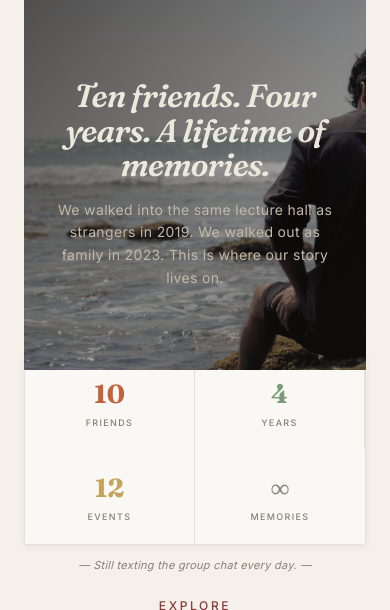
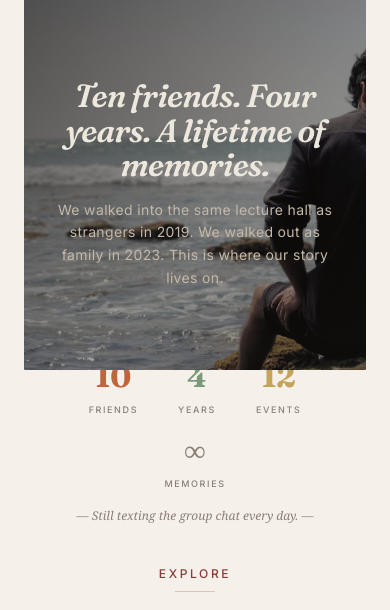
Before and after one commit to sojib96/elon_boys, a FastAPI app: page / in a window 390 px wide. Shown: the part 50-660 px from the top of the page. Run offline with FastAPI, Linux system fonts and the light colour scheme; some libraries are stand-ins or nearby versions; some web fonts are replaced.

Commit message:
Stats block: horizontal editorial row, no box/border, thin hairline separators, larger numerals

```diff
--- a/app/templates/home.html
+++ b/app/templates/home.html
@@ -14,11 +14,16 @@
         line-height: 1.08;
     }
 
-    .home-stat {
-        border-right: 1px solid #E8E0D6;
+    .stat-sep {
+        display: none;
     }
-    .home-stat:last-child {
-        border-right: 0;
+    @media (min-width: 768px) {
+        .stat-sep {
+            display: block;
+            width: 1px;
+            height: 32px;
+            background: #D4C9B8;
+        }
     }
 
     .explore-tile {
@@ -136,33 +141,35 @@
 
 {# ── STATS + EXPLORE (overlaps hero bottom) ── #}
 <div class="-mt-12 md:-mt-14 mb-16">
-    <div class="grid md:grid-cols-5 gap-6 md:gap-8">
 
-        {# ── STATS (sits on hero edge) ── #}
-        <div class="md:col-span-2">
-            <div class="grid grid-cols-2 rounded-sm overflow-hidden bg-[#FAF8F4]" style="border: 1px solid #E8E0D6; box-shadow: 0 2px 8px rgba(26,22,20,0.06);">
-                <div class="home-stat px-4 py-5 text-center">
-                    <span class="block" style="font-family: 'Fraunces', Georgia, serif; font-weight: 700; font-size: 26px; color: #C1633B;">10</span>
-                    <span class="block text-[9px] text-[#8A7F76] uppercase tracking-[0.15em] font-medium font-sans mt-0.5">Friends</span>
-                </div>
-                <div class="home-stat px-4 py-5 text-center">
-                    <span class="block" style="font-family: 'Fraunces', Georgia, serif; font-weight: 700; font-size: 26px; color: #7A9A7A;">4</span>
-                    <span class="block text-[9px] text-[#8A7F76] uppercase tracking-[0.15em] font-medium font-sans mt-0.5">Years</span>
-                </div>
-                <div class="home-stat px-4 py-5 text-center">
-                    <span class="block" style="font-family: 'Fraunces', Georgia, serif; font-weight: 700; font-size: 26px; color: #C4A35A;">12</span>
-                    <span class="block text-[9px] text-[#8A7F76] uppercase tracking-[0.15em] font-medium font-sans mt-0.5">Events</span>
-                </div>
-                <div class="home-stat px-4 py-5 text-center">
-                    <span class="block" style="font-family: 'Fraunces', Georgia, serif; font-weight: 700; font-size: 26px; color: #8A7F76;">&infin;</span>
-                    <span class="block text-[9px] text-[#8A7F76] uppercase tracking-[0.15em] font-medium font-sans mt-0.5">Memories</span>
-                </div>
+    {# ── STATS (horizontal editorial row, no box) ── #}
+    <div class="mb-10 md:mb-12">
+        <div class="flex flex-wrap items-center justify-center gap-y-3">
+            <div class="px-5 md:px-10 text-center">
+                <span class="block" style="font-family: 'Fraunces', Georgia, serif; font-weight: 700; font-size: 30px; color: #C1633B;">10</span>
+                <span class="block text-[9px] text-[#8A7F76] uppercase tracking-[0.18em] font-medium font-sans mt-1">Friends</span>
             </div>
-            <p class="text-center text-[11px] text-[#8A7F76] font-sans italic tracking-wide mt-3">&mdash; Still texting the group chat every day. &mdash;</p>
+            <span class="stat-sep" aria-hidden="true"></span>
+            <div class="px-5 md:px-10 text-center">
+                <span class="block" style="font-family: 'Fraunces', Georgia, serif; font-weight: 700; font-size: 30px; color: #7A9A7A;">4</span>
+                <span class="block text-[9px] text-[#8A7F76] uppercase tracking-[0.18em] font-medium font-sans mt-1">Years</span>
+            </div>
+            <span class="stat-sep" aria-hidden="true"></span>
+            <div class="px-5 md:px-10 text-center">
+                <span class="block" style="font-family: 'Fraunces', Georgia, serif; font-weight: 700; font-size: 30px; color: #C4A35A;">12</span>
+                <span class="block text-[9px] text-[#8A7F76] uppercase tracking-[0.18em] font-medium font-sans mt-1">Events</span>
+            </div>
+            <span class="stat-sep" aria-hidden="true"></span>
+            <div class="px-5 md:px-10 text-center">
+                <span class="block" style="font-family: 'Fraunces', Georgia, serif; font-weight: 700; font-size: 30px; color: #8A7F76;">&infin;</span>
+                <span class="block text-[9px] text-[#8A7F76] uppercase tracking-[0.18em] font-medium font-sans mt-1">Memories</span>
+            </div>
         </div>
+        <p class="text-center text-[12px] text-[#8A7F76] italic mt-4" style="font-family: Georgia, 'Times New Roman', serif;">&mdash; Still texting the group chat every day. &mdash;</p>
+    </div>
 
-        {# ── EXPLORE ── #}
-        <div class="md:col-span-3">
+    {# ── EXPLORE ── #}
+    <div>
             <div class="text-center mb-5">
                 <h2 class="text-[12px] text-[#8B3A3A] font-sans uppercase tracking-[0.22em] font-medium">Explore</h2>
                 <div class="w-10 h-px mx-auto mt-2" style="background: #D4C9B8;"></div>
@@ -194,8 +201,6 @@
                 {% endfor %}
             </div>
         </div>
-
-    </div>
 </div>
 
 {# ── FEATURED MEMORY ── #}
```
